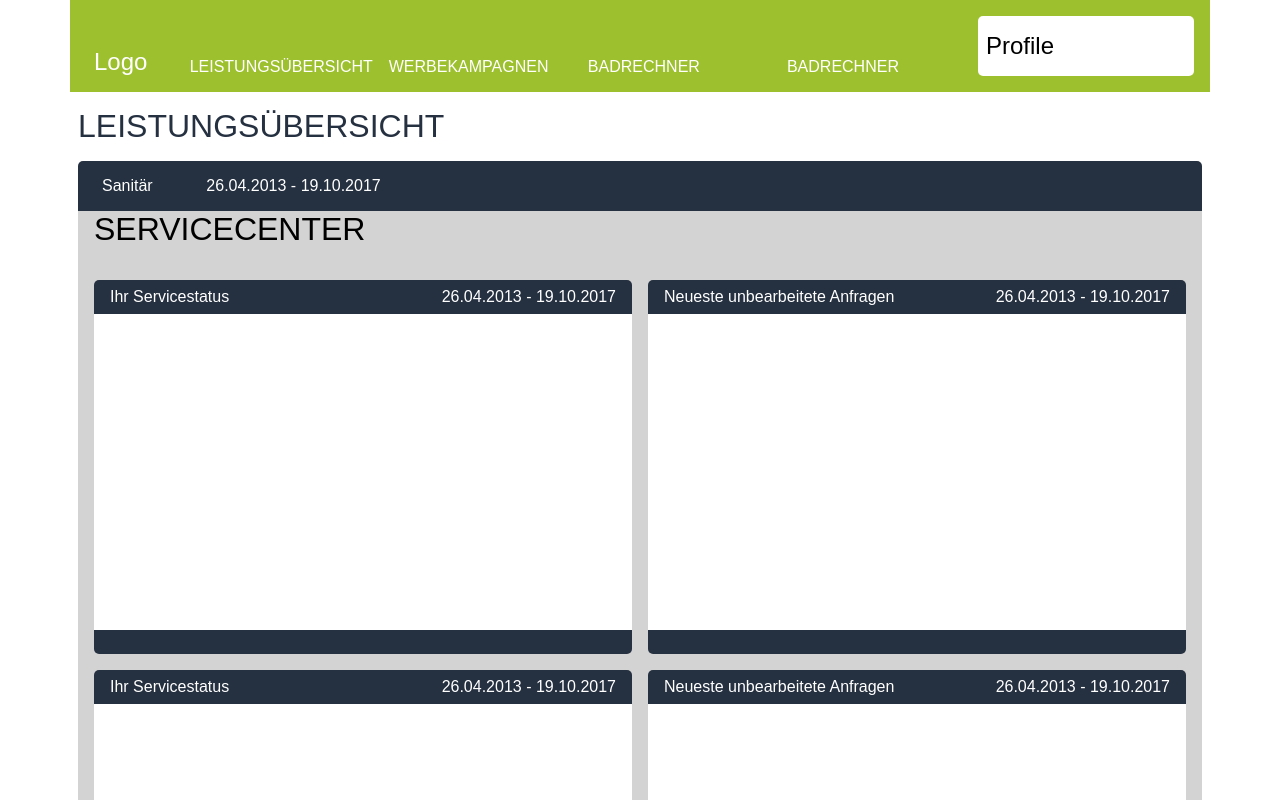
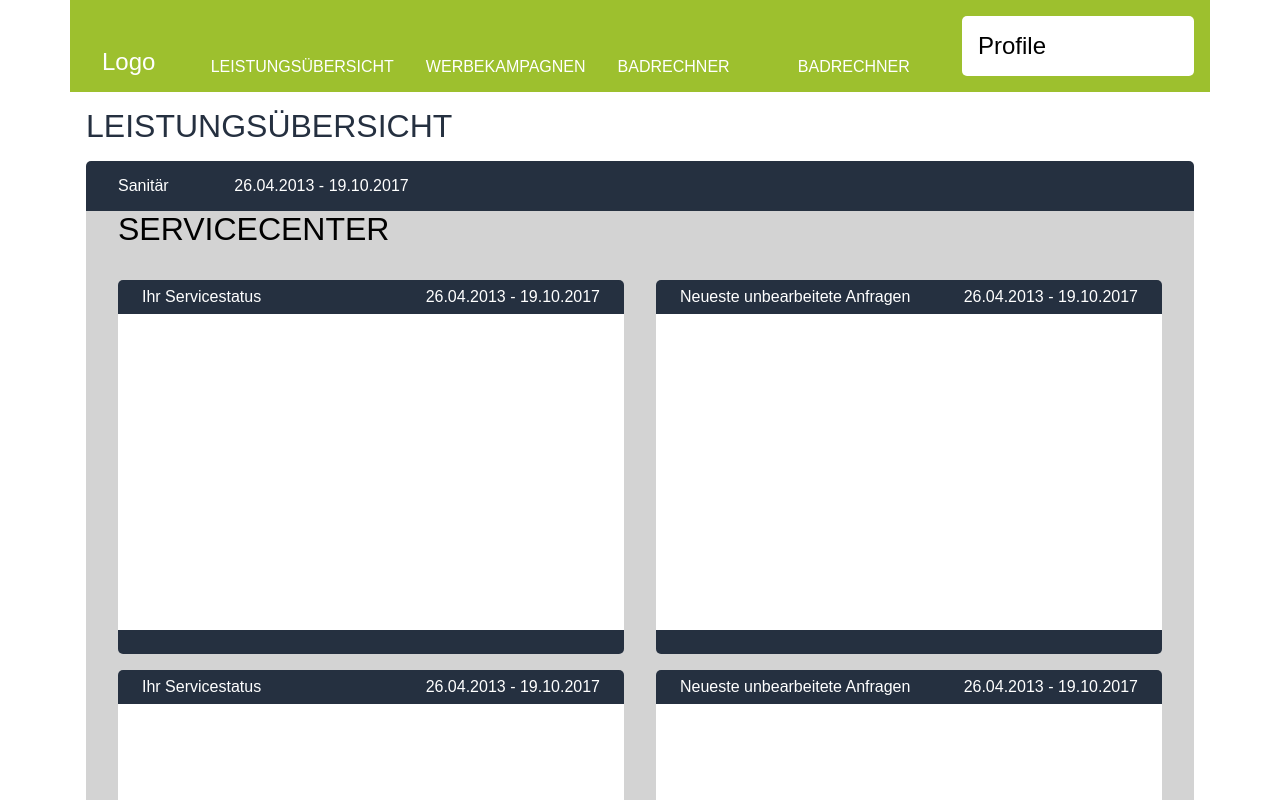
Before and after one commit to dragosgn/react-css-grid, a React (Create React App) app: page / in a window 1280 px wide. Shown: the top 800 px of the page. Built offline with nearby package versions, Linux system fonts and the light colour scheme; a web font is replaced by a local one.

Commit message:
responsive gutter

```diff
--- a/src/App.js
+++ b/src/App.js
@@ -20,9 +20,11 @@ const Col = styled.div`
   };
   @media all and (max-width:650px){
     width: calc(100% * (${props => props.colsm ? props.colsm : 12} / 12));
+    padding-left: ${props => props.nogutter ? 0 : 0.5}rem;
+    padding-right: ${props => props.nogutter ? 0 : 0.5}rem;
   };
-  padding-left: ${props => props.nogutter ? 0 : 0.5}rem;
-  padding-right: ${props => props.nogutter ? 0 : 0.5}rem;
+  padding-left: ${props => props.nogutter ? 0 : 1}rem;
+  padding-right: ${props => props.nogutter ? 0 : 1}rem;
 `
 
 const Row = styled.div`
```
